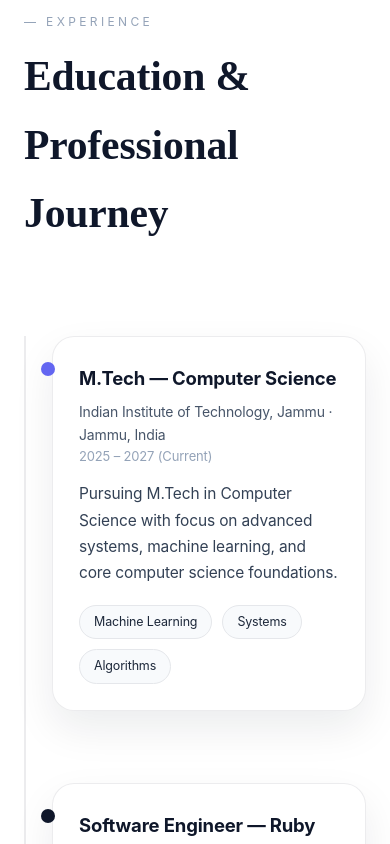
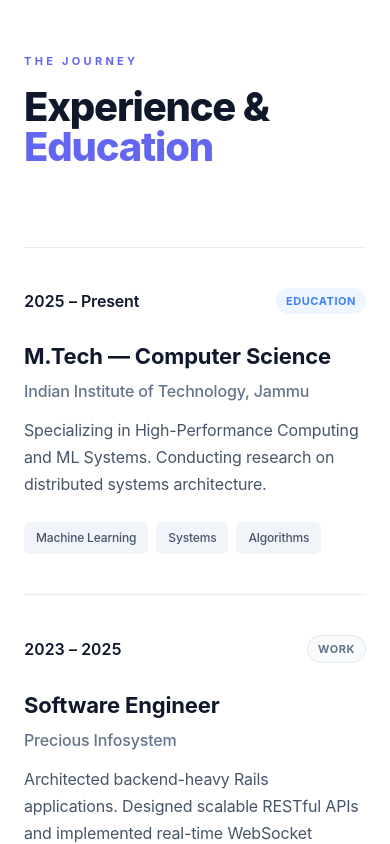
Before and after one commit to Ankit-Ahirrao/my-portfolio, a React (Vite) app: page / in a window 390 px wide. Shown: the part 1900-2744 px from the top of the page. Built offline with nearby package versions, Linux system fonts and the light colour scheme; a web font is replaced by a local one.

Commit message:
update experience section

```diff
--- a/src/components/Experience.jsx
+++ b/src/components/Experience.jsx
@@ -1,92 +1,109 @@
-import { motion } from "framer-motion"
-import "../styles/experience.css"
+import { motion } from "framer-motion";
+import "../styles/experience.css";
 
 const experiences = [
   {
-    type: "education",
+    type: "Education",
     title: "M.Tech — Computer Science",
     org: "Indian Institute of Technology, Jammu",
-    period: "2025 – 2027 (Current)",
+    period: "2025 – Present", // Changed to Present for clarity
     location: "Jammu, India",
     description:
-      "Pursuing M.Tech in Computer Science with focus on advanced systems, machine learning, and core computer science foundations.",
+      "Specializing in High-Performance Computing and ML Systems. Conducting research on distributed systems architecture.",
     tags: ["Machine Learning", "Systems", "Algorithms"]
   },
   {
-    type: "work",
-    title: "Software Engineer — Ruby on Rails",
+    type: "Work",
+    title: "Software Engineer",
     org: "Precious Infosystem",
-    period: "Nov 2023 – Jun 2025",
+    period: "2023 – 2025",
     location: "Remote",
     description:
-      "Built backend-heavy web applications using Ruby on Rails. Designed RESTful APIs, integrated third-party services, implemented real-time features using Action Cable, and followed TDD/BDD practices.",
-    tags: ["Ruby on Rails", "APIs", "MongoDB", "PostgreSQL"]
+      "Architected backend-heavy Rails applications. Designed scalable RESTful APIs and implemented real-time WebSocket features for high-traffic dashboards.",
+    tags: ["Ruby on Rails", "PostgreSQL", "Redis"]
   },
   {
-    type: "work",
+    type: "Work",
     title: "Junior Software Engineer",
     org: "Bestpeers Infosystem",
-    period: "May 2022 – Oct 2023",
+    period: "2022 – 2023",
     location: "India",
     description:
-      "Developed and maintained enterprise applications. Built scalable APIs, automated test suites using RSpec & Minitest, and contributed to stable production deployments.",
-    tags: ["Ruby", "RSpec", "REST APIs"]
+      "Maintained enterprise SaaS products. Optimized database queries reducing load times by 40% and automated testing pipelines.",
+    tags: ["Ruby", "RSpec", "CI/CD"]
   },
   {
-    type: "work",
+    type: "Work",
     title: "Assistant System Engineer",
-    org: "Tata Consultancy Services (TCS)",
-    period: "Jun 2021 – Jun 2022",
+    org: "Tata Consultancy Services",
+    period: "2021 – 2022",
     location: "India",
     description:
-      "Worked on ETL pipelines using QlikView. Designed optimized SQL queries, built data workflows, and supported enterprise dashboards.",
-    tags: ["SQL", "ETL", "QlikView"]
+      "Engineered ETL pipelines processing large-scale datasets. Developed enterprise dashboards using QlikView and SQL.",
+    tags: ["SQL", "ETL", "Data Warehousing"]
   },
   {
-    type: "education",
+    type: "Education",
     title: "B.Tech — Information Technology",
-    org: "Chameli Devi Group of Institutions (RGPV)",
+    org: "RGPV University",
     period: "2017 – 2021",
     location: "Indore, India",
     description:
-      "Graduated with strong academic performance (CGPA 8.80). Built solid foundations in programming, data structures, and software engineering.",
-    tags: ["DSA", "Programming", "CS Fundamentals"]
+      "Graduated with 8.80 CGPA. Focused on Data Structures, Algorithms, and Object-Oriented System Design.",
+    tags: ["DSA", "OS", "DBMS"]
   }
-]
+];
 
 export default function Experience() {
   return (
     <section className="experience" id="experience">
       <div className="experience-container">
 
-        <p className="experience-label">— EXPERIENCE</p>
-        <h2 className="experience-title">
-          Education & Professional Journey
-        </h2>
+        {/* Header */}
+        <motion.div
+          className="section-header"
+          initial={{ opacity: 0, y: 20 }}
+          whileInView={{ opacity: 1, y: 0 }}
+          viewport={{ once: true }}
+          transition={{ duration: 0.6 }}
+        >
+          <span className="section-label">The Journey</span>
+          <h2 className="section-title">
+            Experience & <span className="highlight">Education</span>
+          </h2>
+        </motion.div>
 
-        <div className="timeline">
+        {/* List Layout */}
+        <div className="experience-list">
           {experiences.map((item, index) => (
             <motion.div
               key={index}
-              className={`timeline-item ${item.type}`}
-              initial={{ opacity: 0, y: 32 }}
+              className="experience-row"
+              initial={{ opacity: 0, y: 40 }}
               whileInView={{ opacity: 1, y: 0 }}
-              transition={{ duration: 0.55, delay: index * 0.08 }}
               viewport={{ once: true }}
+              transition={{ duration: 0.5, delay: index * 0.1 }}
             >
-              <div className="timeline-dot" />
-              <div className="timeline-card">
-                <h3>{item.title}</h3>
-                <span className="org">
-                  {item.org} · {item.location}
+              {/* Left Column: Date & Type */}
+              <div className="exp-meta">
+                <span className="exp-period">{item.period}</span>
+                <span className={`exp-type ${item.type.toLowerCase()}`}>
+                  {item.type}
                 </span>
-                <span className="period">{item.period}</span>
+              </div>
 
-                <p>{item.description}</p>
+              {/* Right Column: Content */}
+              <div className="exp-content">
+                <div className="exp-header">
+                  <h3 className="exp-title">{item.title}</h3>
+                  <span className="exp-org">{item.org}</span>
+                </div>
 
-                <div className="tags">
+                <p className="exp-desc">{item.description}</p>
+
+                <div className="exp-tags">
                   {item.tags.map((tag, i) => (
-                    <span key={i}>{tag}</span>
+                    <span key={i} className="exp-tag">{tag}</span>
                   ))}
                 </div>
               </div>
@@ -96,5 +113,5 @@ export default function Experience() {
 
       </div>
     </section>
-  )
+  );
 }
--- a/src/styles/experience.css
+++ b/src/styles/experience.css
@@ -1,130 +1,171 @@
 .experience {
   background: #ffffff;
-  padding: 120px 0;
+  padding: 140px 0;
+  position: relative;
 }
 
 .experience-container {
-  max-width: 1100px;
+  max-width: 1000px; /* Slightly tighter width for reading focus */
   margin: 0 auto;
   padding: 0 24px;
 }
 
-/* Header */
-.experience-label {
-  font-size: 12px;
-  letter-spacing: 0.28em;
+/* --- Typography & Header --- */
+.section-label {
+  display: block;
+  font-size: 11px;
+  font-weight: 700;
+  letter-spacing: 0.25em;
   text-transform: uppercase;
-  color: #94a3b8;
-  margin-bottom: 10px;
+  color: #6366f1;
+  margin-bottom: 16px;
 }
 
-.experience-title {
-  font-family: "Times New Roman", serif;
-  font-size: clamp(2.6rem, 4.5vw, 3.4rem);
-  font-weight: 700;
-  margin-bottom: 88px;
+.section-title {
+  font-size: clamp(2.5rem, 5vw, 4rem);
+  font-weight: 800;
+  color: #0f172a;
+  margin-bottom: 80px;
+  line-height: 1.1;
+  letter-spacing: -0.02em;
 }
 
-/* Timeline spine */
-.timeline {
-  position: relative;
-  padding-left: 36px;
-  border-left: 2px solid rgba(15, 23, 42, 0.08);
+.section-title .highlight {
+  color: #6366f1; /* Consistent brand color */
 }
 
-/* Item */
-.timeline-item {
-  position: relative;
-  margin-bottom: 72px;
+/* --- Experience List Grid --- */
+.experience-list {
+  display: flex;
+  flex-direction: column;
 }
 
-/* Dot */
-.timeline-dot {
-  position: absolute;
-  left: -11px;
-  top: 26px;
-  width: 14px;
-  height: 14px;
-  border-radius: 50%;
-  background: #0f172a;
+.experience-row {
+  display: grid;
+  /* Desktop: 25% Width for Date, 75% for Content */
+  grid-template-columns: 220px 1fr;
+  gap: 32px;
+  padding: 48px 0;
+  border-top: 1px solid rgba(0, 0, 0, 0.08); /* The separator line */
+  transition: background 0.3s ease;
 }
 
-/* Education dot variant */
-.timeline-item.education .timeline-dot {
-  background: #6366f1;
+/* Optional: Slight hover effect to highlight the row */
+.experience-row:hover .exp-title {
+  color: #6366f1;
 }
 
-/* Card */
-.timeline-card {
-  background: #ffffff;
-  padding: 32px 36px;
-  border-radius: 22px;
-  border: 1px solid rgba(15, 23, 42, 0.08);
-  box-shadow: 0 18px 40px rgba(15, 23, 42, 0.08);
-  transition: transform 0.35s ease, box-shadow 0.35s ease;
+/* --- Left Column: Meta (Date & Type) --- */
+.exp-meta {
+  display: flex;
+  flex-direction: column;
+  align-items: flex-start;
+  gap: 12px;
 }
 
-.timeline-card:hover {
-  transform: translateY(-6px);
-  box-shadow: 0 30px 60px rgba(15, 23, 42, 0.14);
+.exp-period {
+  font-size: 16px;
+  font-weight: 600;
+  color: #0f172a; /* Darker date for importance */
+  font-variant-numeric: tabular-nums; /* Better number alignment */
 }
 
-/* Title */
-.timeline-card h3 {
-  font-size: 18.5px;
+.exp-type {
+  font-size: 11px;
   font-weight: 700;
-  margin-bottom: 6px;
+  text-transform: uppercase;
+  letter-spacing: 0.05em;
+  padding: 4px 10px;
+  border-radius: 100px;
 }
 
-/* Meta */
-.timeline-card .org {
-  display: block;
-  font-size: 14px;
-  color: #475569;
+.exp-type.education {
+  background: #eff6ff; /* Light Blue */
+  color: #3b82f6;
 }
 
-.timeline-card .period {
-  display: block;
-  font-size: 13px;
-  color: #94a3b8;
-  margin-bottom: 14px;
+.exp-type.work {
+  background: #f8fafc; /* Light Grey */
+  color: #64748b;
+  border: 1px solid #e2e8f0;
 }
 
-/* Text */
-.timeline-card p {
-  font-size: 15.5px;
-  line-height: 1.7;
-  color: #334155;
+/* --- Right Column: Content --- */
+.exp-content {
+  display: flex;
+  flex-direction: column;
 }
 
-/* Tags */
-.tags {
-  margin-top: 18px;
+.exp-header {
+  margin-bottom: 12px;
+}
+
+.exp-title {
+  font-size: 22px;
+  font-weight: 700;
+  color: #0f172a;
+  margin-bottom: 4px;
+  transition: color 0.2s ease;
+}
+
+.exp-org {
+  font-size: 16px;
+  color: #64748b;
+  font-weight: 500;
+}
+
+.exp-desc {
+  font-size: 16px;
+  line-height: 1.7;
+  color: #475569;
+  margin-bottom: 24px;
+  max-width: 90%; /* Stops text from getting too wide to read */
+}
+
+/* --- Tags --- */
+.exp-tags {
   display: flex;
   flex-wrap: wrap;
-  gap: 10px;
+  gap: 8px;
 }
 
-.tags span {
-  font-size: 12.5px;
-  padding: 6px 14px;
-  border-radius: 999px;
-  background: #f8fafc;
-  border: 1px solid #e5e7eb;
-  color: #1e293b;
+.exp-tag {
+  font-size: 12px;
+  font-weight: 500;
+  color: #475569;
+  background: #f1f5f9;
+  padding: 6px 12px;
+  border-radius: 6px;
+  transition: all 0.2s;
 }
 
-/* Responsive */
+.experience-row:hover .exp-tag {
+  background: #e2e8f0;
+  color: #0f172a;
+}
+
+/* --- Responsive --- */
 @media (max-width: 768px) {
-  .experience {
-    padding: 100px 0;
+  .section-title {
+    font-size: 2.5rem;
+    margin-bottom: 48px;
   }
 
-  .timeline {
-    padding-left: 26px;
+  .experience-row {
+    grid-template-columns: 1fr; /* Stack visually on mobile */
+    gap: 16px;
+    padding: 40px 0;
   }
 
-  .timeline-card {
-    padding: 26px;
+  .exp-meta {
+    flex-direction: row; /* Put Date and Type side-by-side on mobile */
+    align-items: center;
+    justify-content: space-between;
+    width: 100%;
+    margin-bottom: 8px;
+  }
+
+  .exp-desc {
+    max-width: 100%;
   }
 }
--- a/src/styles/projects.css
+++ b/src/styles/projects.css
@@ -1,6 +1,6 @@
 .projects {
-  background: #f8fafc; /* Slight grey for contrast against white cards */
-  padding: 120px 0;
+  background: #ffffff; /* Pure white background */
+  padding: 140px 0;
   position: relative;
 }
 
@@ -10,21 +10,23 @@
   padding: 0 24px;
 }
 
-/* Typography */
+/* --- Section Header --- */
 .section-label {
-  font-size: 12px;
+  font-size: 11px;
   font-weight: 700;
-  letter-spacing: 0.2em;
+  letter-spacing: 0.3em;
   text-transform: uppercase;
   color: #6366f1;
-  margin-bottom: 12px;
+  margin-bottom: 16px;
 }
 
 .section-title {
-  font-size: clamp(2.5rem, 5vw, 3.5rem);
+  font-size: clamp(2.5rem, 5vw, 4rem);
   font-weight: 800;
   color: #0f172a;
-  margin-bottom: 60px;
+  margin-bottom: 80px;
+  letter-spacing: -0.03em;
+  line-height: 1;
 }
 
 .section-title span {
@@ -32,131 +34,182 @@
 }
 
 /* =====================
-   GRID 1: FEATURED (Top Row)
+   GRID 1: FEATURED
    ===================== */
 .featured-grid {
   display: grid;
   grid-template-columns: repeat(2, 1fr);
-  gap: 30px;
-  margin-bottom: 30px;
+  gap: 32px;
+  margin-bottom: 32px;
 }
 
 .featured-card {
   background: #ffffff;
   border-radius: 24px;
-  overflow: hidden;
-  box-shadow: 0 10px 30px -10px rgba(0,0,0,0.05);
-  border: 1px solid rgba(0,0,0,0.04);
+  padding: 42px; /* Generous padding is key to "Simple" look */
+  border: 1px solid rgba(0,0,0,0.06);
   display: flex;
   flex-direction: column;
+  transition: all 0.35s cubic-bezier(0.25, 0.46, 0.45, 0.94);
+  /* Very subtle shadow normally */
+  box-shadow: 0 2px 10px rgba(0,0,0,0.02);
 }
 
-/* The gradient block at the top of featured cards */
-.card-visual {
-  height: 180px;
-  width: 100%;
+.featured-card:hover {
+  transform: translateY(-6px);
+  /* Stronger shadow on hover to lift it */
+  box-shadow: 0 20px 40px -10px rgba(0,0,0,0.08);
+  border-color: #cbd5e1;
 }
 
-.card-content {
-  padding: 32px;
-  flex: 1;
-  display: flex;
-  flex-direction: column;
-}
-
+/* Content */
 .card-top {
   display: flex;
   justify-content: space-between;
-  align-items: center;
-  margin-bottom: 16px;
+  align-items: flex-start;
+  margin-bottom: 32px;
 }
 
-.card-category {
+.card-badge {
   font-size: 11px;
   font-weight: 700;
   letter-spacing: 0.1em;
   text-transform: uppercase;
-  color: #64748b;
-  background: #f1f5f9;
-  padding: 6px 12px;
+  color: #4f46e5;
+  background: #eef2ff;
+  padding: 8px 16px;
   border-radius: 100px;
 }
 
-.featured-card h3 {
-  font-size: 24px;
+.card-link-icon {
+  color: #0f172a;
+  background: #f1f5f9;
+  width: 40px;
+  height: 40px;
+  border-radius: 50%;
+  display: flex;
+  align-items: center;
+  justify-content: center;
+  transition: all 0.2s ease;
+}
+
+.card-link-icon:hover {
+  background: #0f172a;
+  color: #ffffff;
+  transform: rotate(45deg); /* Cool interaction */
+}
+
+.status-label {
+  font-size: 12px;
+  color: #94a3b8;
+  font-weight: 500;
+}
+
+.card-title {
+  font-size: 32px;
+  font-weight: 700;
+  color: #0f172a;
+  margin-bottom: 16px;
+  letter-spacing: -0.02em;
+}
+
+.card-desc {
+  font-size: 17px;
+  line-height: 1.6;
+  color: #475569;
+  margin-bottom: 40px;
+  flex-grow: 1;
+}
+
+/* Tags */
+.card-tags {
+  display: flex;
+  flex-wrap: wrap;
+  gap: 10px;
+}
+
+.card-tags span {
+  font-size: 13px;
+  font-weight: 500;
+  color: #334155;
+  background: #f8fafc;
+  border: 1px solid #e2e8f0;
+  padding: 6px 14px;
+  border-radius: 8px;
+}
+
+/* =====================
+   GRID 2: STANDARD
+   ===================== */
+.standard-grid {
+  display: grid;
+  grid-template-columns: repeat(3, 1fr);
+  gap: 32px;
+}
+
+.standard-card {
+  background: #ffffff;
+  border-radius: 20px;
+  padding: 32px;
+  border: 1px solid rgba(0,0,0,0.06);
+  display: flex;
+  flex-direction: column;
+  transition: all 0.3s ease;
+}
+
+.standard-card:hover {
+  transform: translateY(-4px);
+  box-shadow: 0 15px 30px -10px rgba(0,0,0,0.06);
+  border-color: #cbd5e1;
+}
+
+.card-header-sm {
+  display: flex;
+  justify-content: space-between;
+  align-items: center;
+  margin-bottom: 20px;
+}
+
+.card-badge-sm {
+  font-size: 10px;
+  font-weight: 700;
+  text-transform: uppercase;
+  letter-spacing: 0.1em;
+  color: #6366f1;
+}
+
+.status-label-sm {
+  font-size: 11px;
+  color: #cbd5e1;
+  font-weight: 600;
+}
+
+.card-title-sm {
+  font-size: 20px;
   font-weight: 700;
   color: #0f172a;
   margin-bottom: 12px;
 }
 
-.featured-card p {
-  font-size: 16px;
-  color: #475569;
+.card-desc-sm {
+  font-size: 15px;
   line-height: 1.6;
+  color: #64748b;
   margin-bottom: 24px;
+  flex-grow: 1;
 }
 
-/* =====================
-   GRID 2: STANDARD (Bottom Row)
-   ===================== */
-.standard-grid {
-  display: grid;
-  grid-template-columns: repeat(3, 1fr); /* Strict 3 columns */
-  gap: 30px;
-}
-
-.standard-card {
-  background: #ffffff;
-  border-radius: 20px;
-  padding: 28px;
-  box-shadow: 0 4px 6px -1px rgba(0,0,0,0.02);
-  border: 1px solid rgba(0,0,0,0.04);
-  transition: all 0.3s ease;
-}
-
-.standard-card:hover {
-  box-shadow: 0 20px 40px -12px rgba(0,0,0,0.08);
-  border-color: #e2e8f0;
-}
-
-.card-category-sm {
-  font-size: 10px;
-  font-weight: 700;
-  color: #6366f1;
-  text-transform: uppercase;
-  letter-spacing: 0.1em;
-  display: block;
-  margin-bottom: 10px;
-}
-
-.standard-card h3 {
-  font-size: 18px;
-  font-weight: 700;
-  margin-bottom: 10px;
-  color: #0f172a;
-}
-
-.standard-card p {
-  font-size: 14px;
-  line-height: 1.6;
-  color: #64748b;
-  margin-bottom: 20px;
-}
-
-/* Common Tags */
-.card-tags {
-  margin-top: auto;
+.card-tags-sm {
   display: flex;
   flex-wrap: wrap;
   gap: 8px;
 }
 
-.card-tags span {
+.card-tags-sm span {
   font-size: 11px;
-  font-weight: 500;
-  color: #475569;
+  color: #64748b;
   background: #f8fafc;
-  border: 1px solid #e2e8f0;
+  border: 1px solid #f1f5f9;
   padding: 4px 10px;
   border-radius: 6px;
 }
@@ -166,20 +219,21 @@
    ===================== */
 @media (max-width: 1024px) {
   .standard-grid {
-    grid-template-columns: repeat(2, 1fr); /* 2 cols on tablet */
+    grid-template-columns: repeat(2, 1fr);
   }
 }
 
 @media (max-width: 768px) {
-  .featured-grid {
-    grid-template-columns: 1fr; /* Stack featured cards */
+  .featured-grid, .standard-grid {
+    grid-template-columns: 1fr;
+    gap: 24px;
   }
 
-  .standard-grid {
-    grid-template-columns: 1fr; /* Stack standard cards */
+  .featured-card {
+    padding: 32px;
   }
 
-  .section-title {
-    font-size: 2.5rem;
+  .card-title {
+    font-size: 26px;
   }
 }
```
Also changed, not shown: src/components/Projects.jsx (+27 -25 lines).
